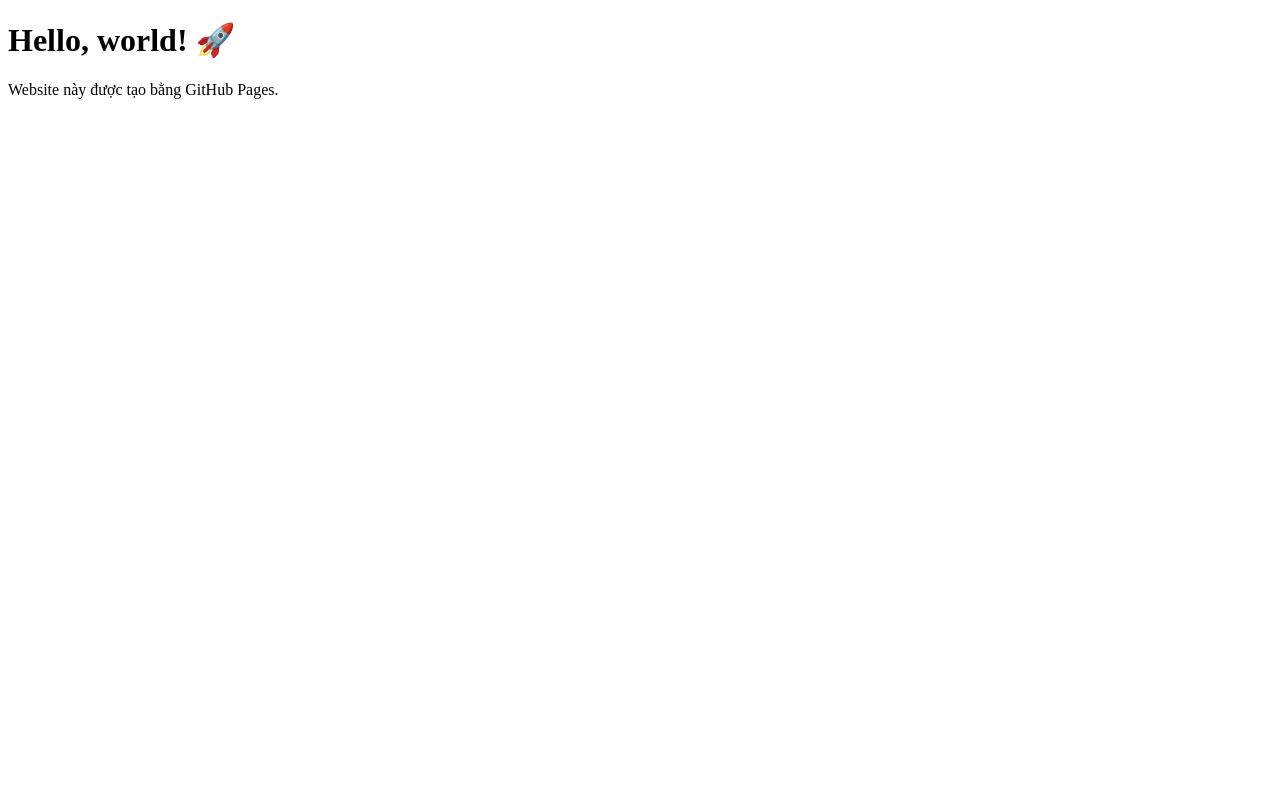
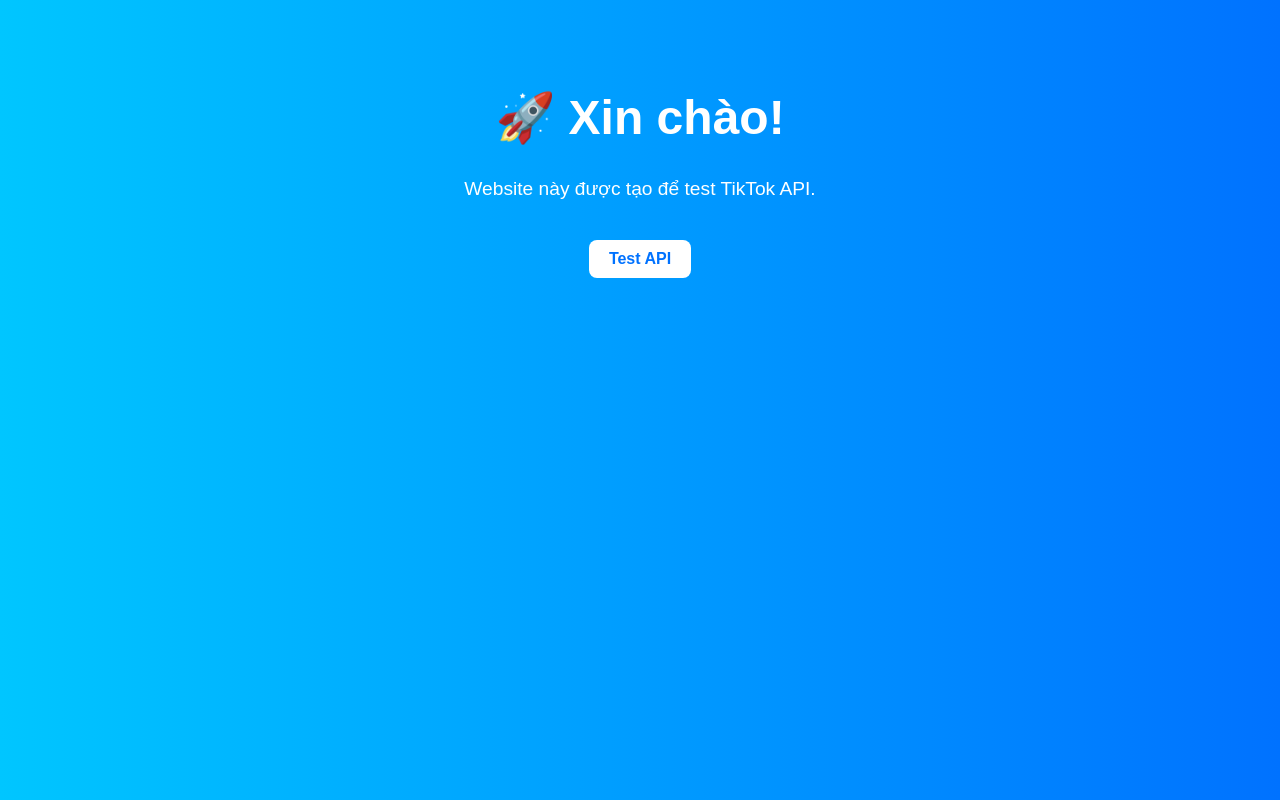
Before and after one commit to lamhotran694-bit/tiktok-api-test, a plain HTML site: page index.html in a window 1280 px wide. Drawn offline with Linux system fonts and the light colour scheme.

Commit message:
Update index.html

```diff
--- a/index.html
+++ b/index.html
@@ -2,10 +2,40 @@
 <html lang="en">
 <head>
   <meta charset="UTF-8">
-  <title>My First Website</title>
+  <title>My TikTok API Test Website</title>
+  <style>
+    body {
+      font-family: Arial, sans-serif;
+      text-align: center;
+      background: linear-gradient(to right, #00c6ff, #0072ff);
+      color: white;
+      padding: 50px;
+    }
+    h1 {
+      font-size: 3em;
+    }
+    p {
+      font-size: 1.2em;
+    }
+    button {
+      margin-top: 20px;
+      padding: 10px 20px;
+      font-size: 1em;
+      border: none;
+      border-radius: 8px;
+      cursor: pointer;
+      background: white;
+      color: #0072ff;
+      font-weight: bold;
+    }
+    button:hover {
+      background: #ddd;
+    }
+  </style>
 </head>
 <body>
-  <h1>Hello, world! 🚀</h1>
-  <p>Website này được tạo bằng GitHub Pages.</p>
+  <h1>🚀 Xin chào!</h1>
+  <p>Website này được tạo để test TikTok API.</p>
+  <button onclick="alert('API chưa kết nối đâu nha 😆')">Test API</button>
 </body>
 </html>
```
